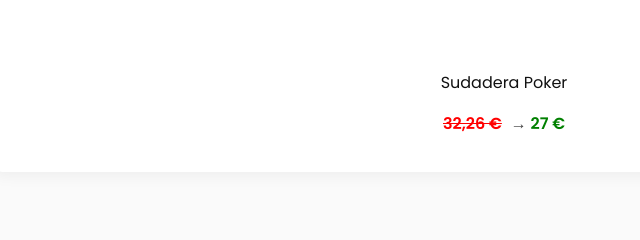
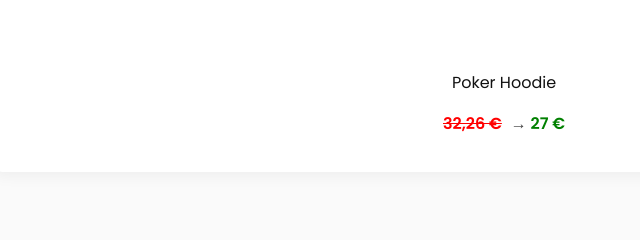
Before and after one commit to keylithar/keylithar, a plain HTML site: page tienda2.html in a window 1280 px wide. Shown: the part 1283-1523 px from the top of the page, 136-776 px from the left. Drawn offline with Linux system fonts and the light colour scheme.

Commit message:
Update tienda2.html

```diff
--- a/tienda2.html
+++ b/tienda2.html
@@ -17,8 +17,8 @@
     <h2>Colección Destacada</h2>
 
 
-             <div class="item"> <img src="sudaderapoker.png" alt="Sudadera Poker">
-            <h4>Sudadera Poker</h4>
+             <div class="item"> <img src="sudaderapoker.png" alt="Poker Hoodie">
+            <h4>Poker Hoodie</h4>
              <p><span class="old">32,26 €</span> → <span class="new">27 €</span> </p>
              </div>
 
```
